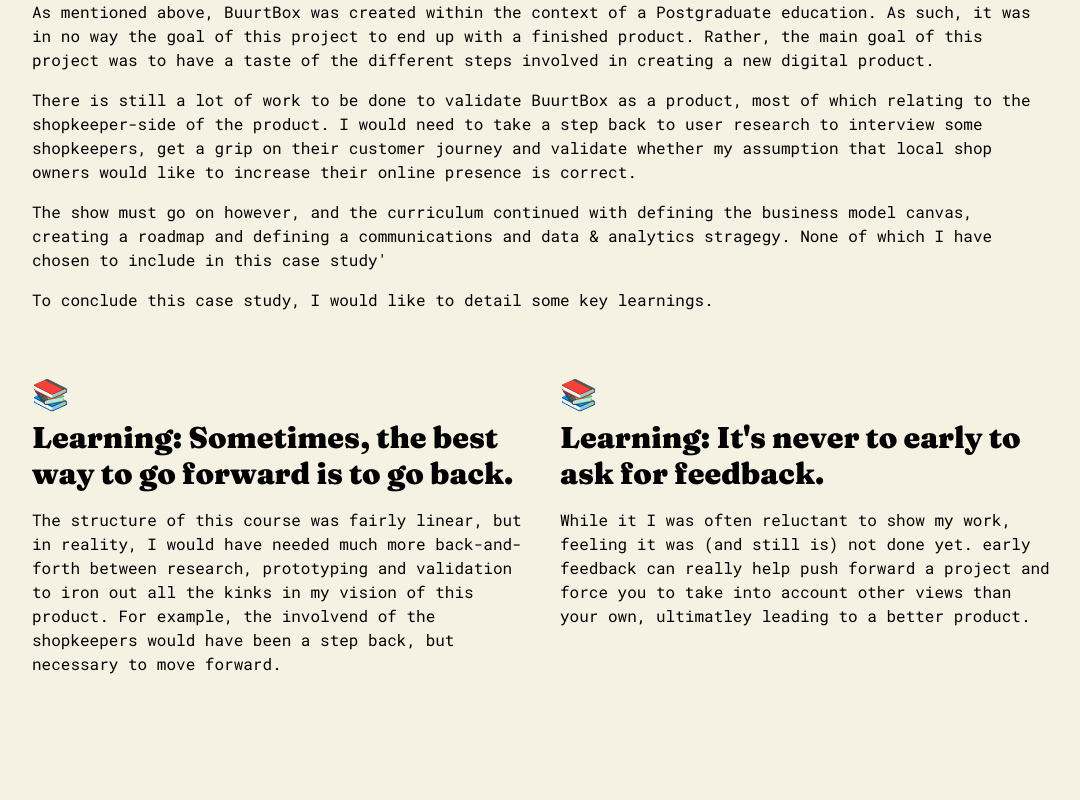
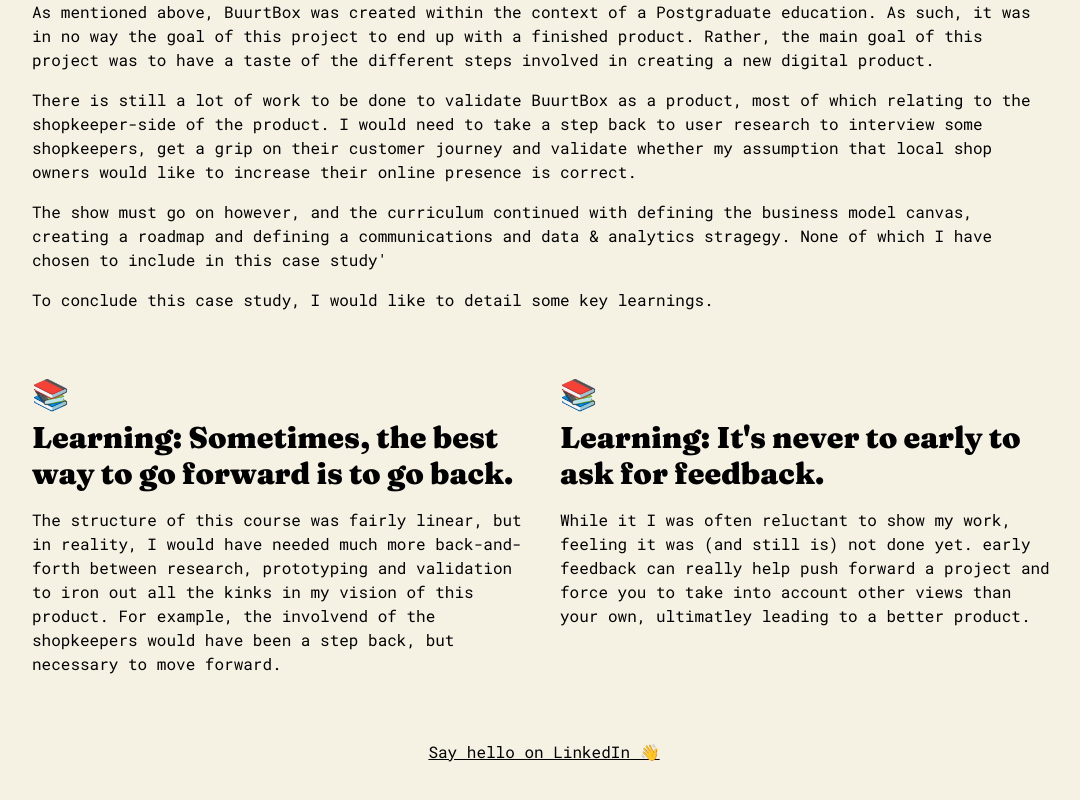
Before and after one commit to sebastianstoelen/portfolio, a Vue app: page /buurtbox in a window 1280 px wide. Shown: the part 6325-7125 px from the top of the page, without its empty margins (96-1176 px from the left). Built offline with nearby package versions, Linux system fonts and the light colour scheme.

Commit message:
add linkedIn cta

```diff
--- a/src/views/BuurtBox.vue
+++ b/src/views/BuurtBox.vue
@@ -304,8 +304,8 @@
         <p class="pt-4">
           As mentioned above, BuurtBox was created within the context of a
           Postgraduate education. As such, it was in no way the goal of this
-          project to end up with a finished product. Rather, the main goal of this
-          project was to have a taste of the different steps involved in
+          project to end up with a finished product. Rather, the main goal of
+          this project was to have a taste of the different steps involved in
           creating a new digital product.
         </p>
         <p class="pt-4">
@@ -319,7 +319,8 @@
         <p class="pt-4">
           The show must go on however, and the curriculum continued with
           defining the business model canvas, creating a roadmap and defining a
-          communications and data & analytics stragegy. None of which I have chosen to include in this case study'
+          communications and data & analytics stragegy. None of which I have
+          chosen to include in this case study'
         </p>
         <p class="pt-4">
           To conclude this case study, I would like to detail some key
@@ -338,6 +339,14 @@
           description="While it I was often reluctant to show my work, feeling it was (and still is) not done yet. early feedback can really help push forward a project and force you to take into account other views than your own, ultimatley leading to a better product."
         ></EmojiTextBlock>
       </div>
+    </div>
+    <div class="flex justify-center mt-16">
+      <a
+        class="font-body underline"
+        href="https://www.linkedin.com/in/sebastian-stoelen-43b605b4/"
+        target="_blank"
+        >Say hello on LinkedIn 👋</a
+      >
     </div>
   </div>
 </template>
```
